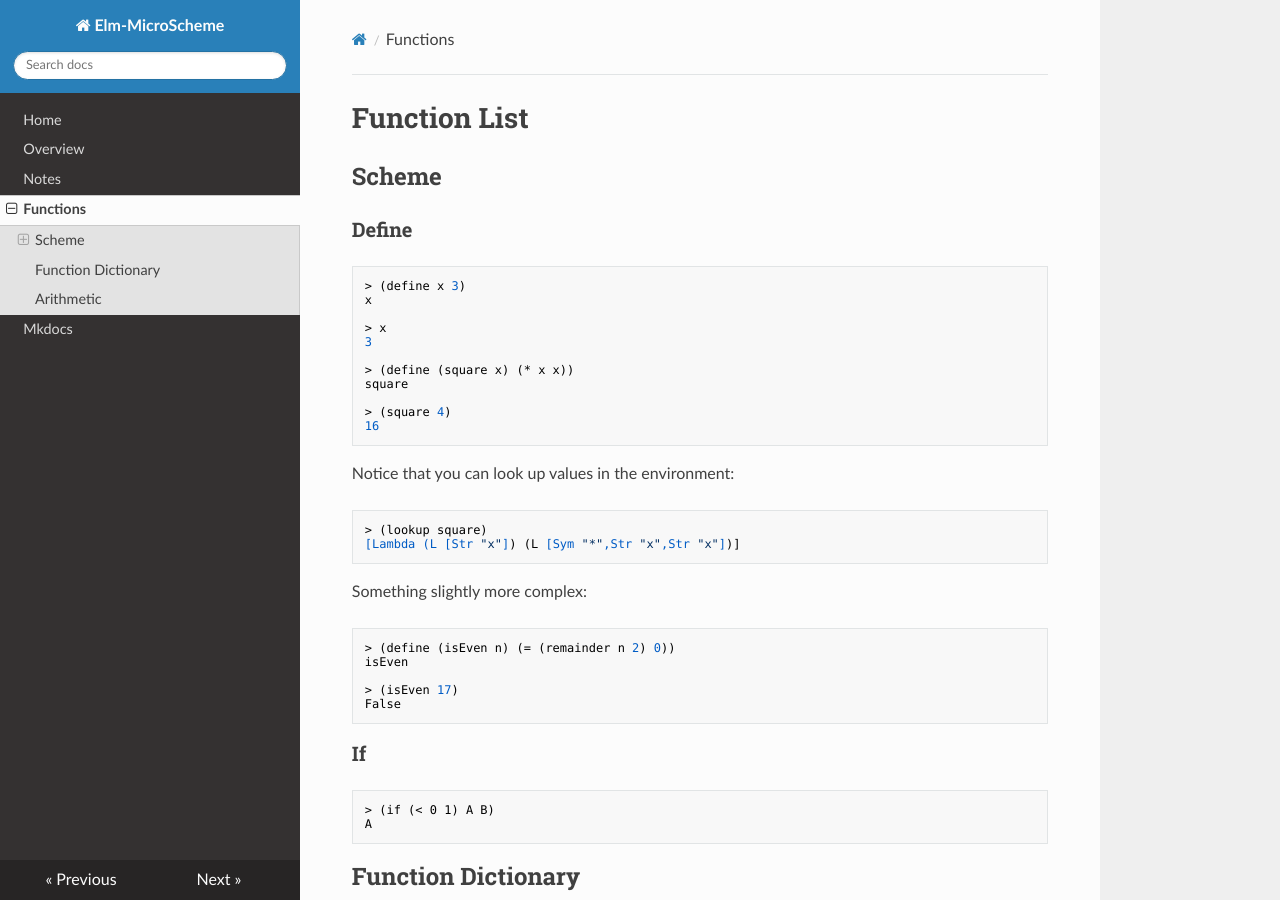
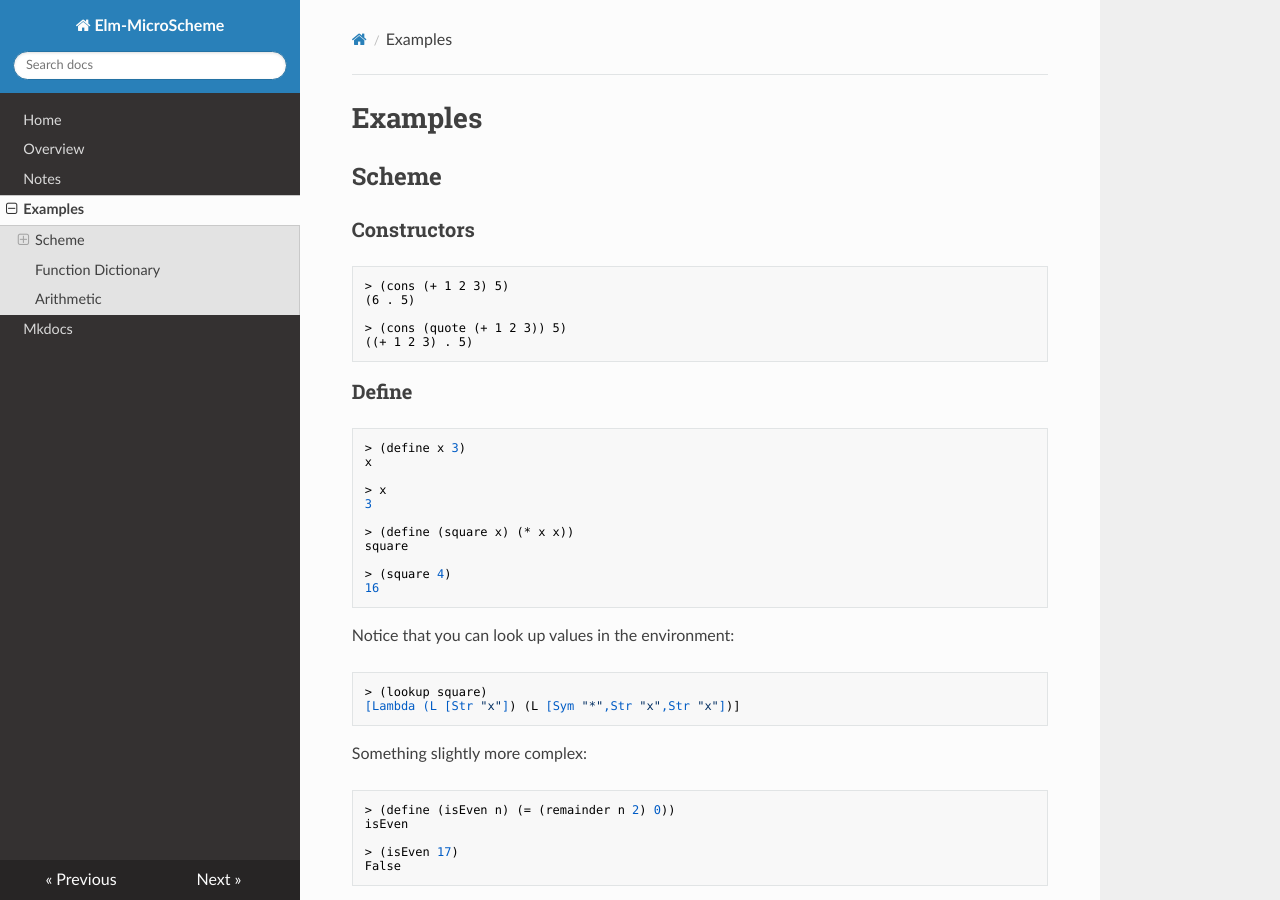
Before and after one commit to jxxcarlson/elm-microscheme, an MkDocs documentation site: the page built from docs/docs/examples.md, in a window 1280 px wide and 900 px high. Built offline with MkDocs 1.6.1, drawn with Linux system fonts in a browser that asks for light colours; nearby versions of some CDN libraries.

Commit message:
Introduce quote and a very partial implementation of cons

````diff
--- a/docs/docs/functionList.md
+++ b/docs/docs/examples.md
@@ -1,7 +1,18 @@
-# Function List
+# Examples
 
 
 ## Scheme
+
+### Constructors
+
+```text
+> (cons (+ 1 2 3) 5)
+(6 . 5)
+
+> (cons (quote (+ 1 2 3)) 5)
+((+ 1 2 3) . 5)
+```
+
 
 ### Define
 
--- a/docs/mkdocs.yml
+++ b/docs/mkdocs.yml
@@ -6,5 +6,5 @@ nav:
   - Home: 'about.md'
   - Overview: 'overview.md'
   - Notes: 'notes.md'
-  - Functions: 'functionList.md'
+  - Examples: 'examples.md'
   - Mkdocs:  'index.md'
````
Also changed, not shown: 5 other files.
